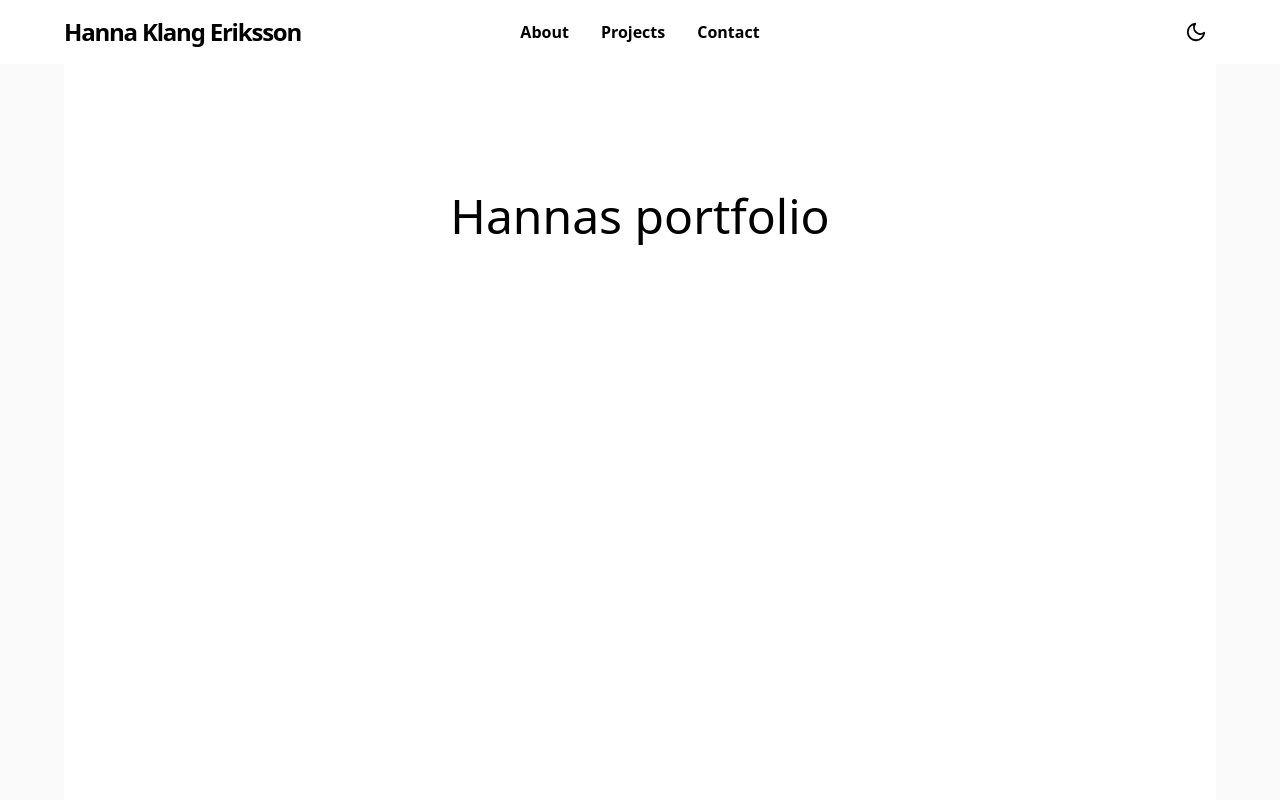
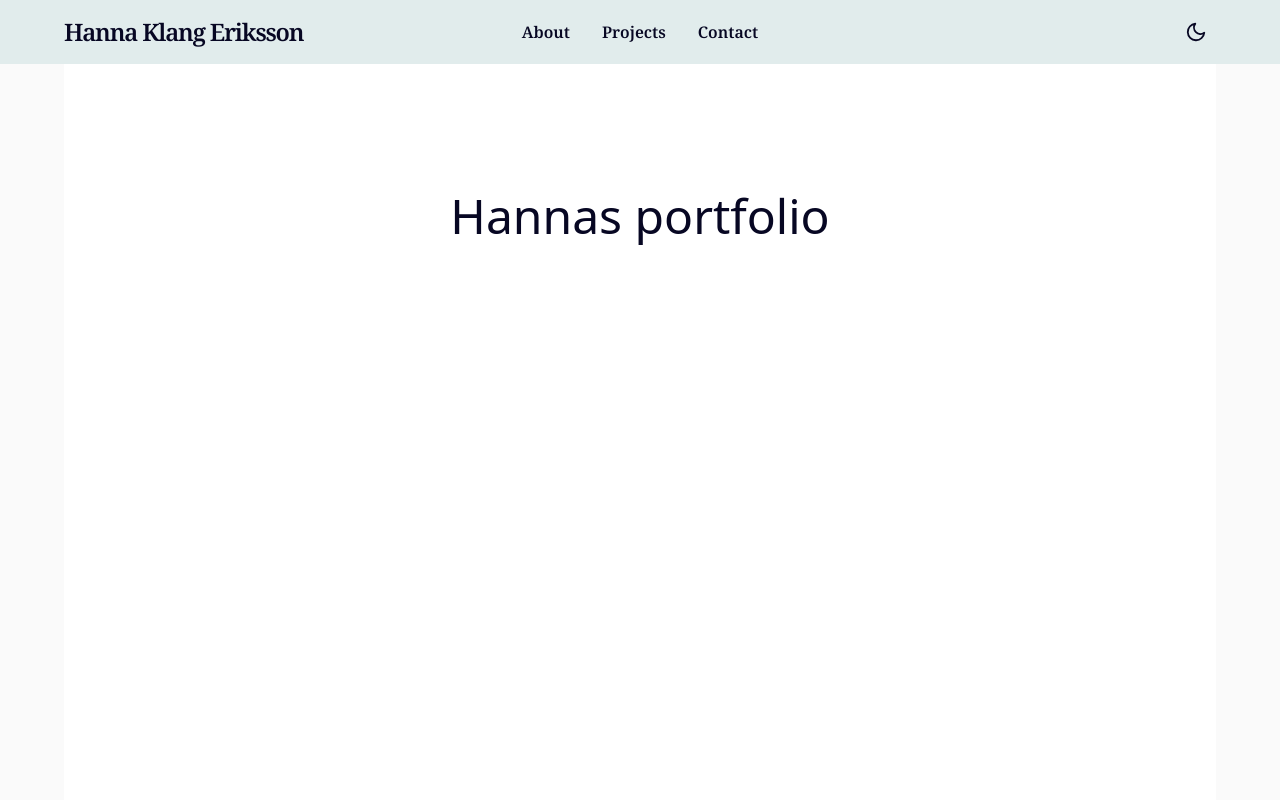
Before and after one commit to Hannahelenas/hanna-portfolio-next-v1, a Next.js app: page / in a window 1280 px wide. Shown: the top 800 px of the page. Built offline with nearby package versions, Linux system fonts and the light colour scheme.

Commit message:
Add theme provider and google fonts in layout.

```diff
--- a/app/layout.tsx
+++ b/app/layout.tsx
@@ -1,16 +1,23 @@
 import type { Metadata } from "next";
-import { Geist, Geist_Mono } from "next/font/google";
+import { Noto_Sans, Noto_Serif, Noto_Serif_Display } from "next/font/google";
 import "./globals.css";
 import Navbar from "./components/Navbar";
 import Footer from "./components/Footer";
+import { Providers } from "./providers";
 
-const geistSans = Geist({
-  variable: "--font-geist-sans",
+// Fonts
+const notoSans = Noto_Sans({
+  variable: "--font-noto-sans",
   subsets: ["latin"],
 });
 
-const geistMono = Geist_Mono({
-  variable: "--font-geist-mono",
+const notoSerif = Noto_Serif({
+  variable: "--font-noto-serif",
+  subsets: ["latin"],
+});
+
+const notoSerifDisplay = Noto_Serif_Display({
+  variable: "--font-noto-serif-display",
   subsets: ["latin"],
 });
 
@@ -25,13 +32,16 @@
   children: React.ReactNode;
 }>) {
   return (
-    <html lang="en">
+    <html lang="en" suppressHydrationWarning>
       <body
-        className={`${geistSans.variable} ${geistMono.variable} antialiased`}
+        className={`${notoSans.variable} ${notoSerifDisplay.variable}
+        ${notoSerif.variable} font-sans antialiased`}
       >
-        <Navbar />
-        {children}
-        <Footer />
+        <Providers>
+          <Navbar />
+          {children}
+          <Footer />
+        </Providers>
       </body>
     </html>
   );
```
